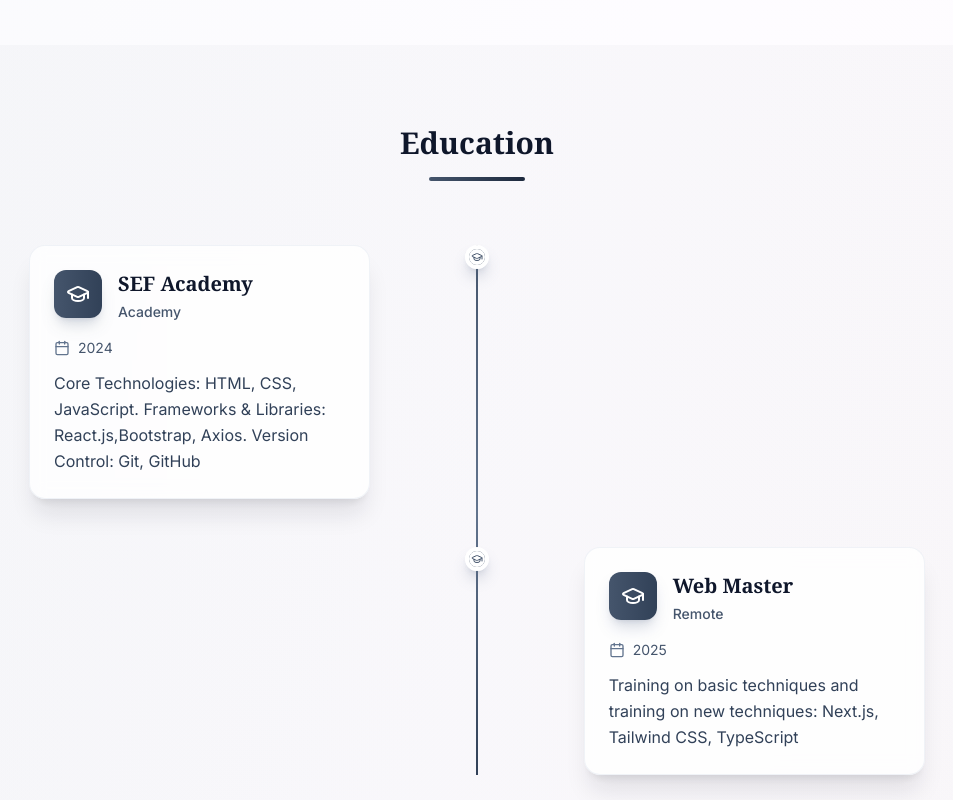
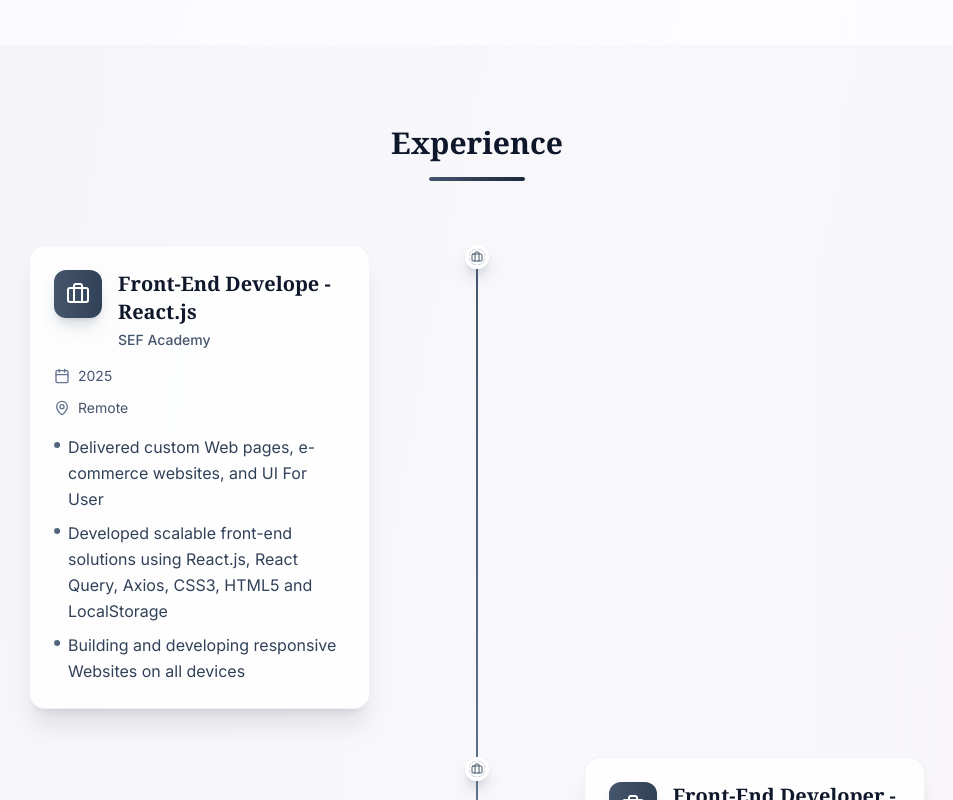
Before and after one commit to Abdogoher/Abdallah-Portfoilo, a Next.js app: page /en in a window 1280 px wide. Shown: the part 1400-2200 px from the top of the page, without its empty margins (163-1116 px from the left). Built offline with nearby package versions, Linux system fonts and the light colour scheme.

Commit message:
create exprience section

```diff
--- a/app/[locale]/page.tsx
+++ b/app/[locale]/page.tsx
@@ -5,6 +5,7 @@ import Skills from "@/sections/Skills";
 import Projects from "@/sections/Projects";
 import Contact from "@/sections/Contact";
 import Education from "@/sections/Education";
+import Experience from "@/sections/Experience";
 
 
 export default function Home() {
@@ -19,6 +20,7 @@ export default function Home() {
       </a>
       <Hero locale={locale} />
       <Skills />
+      <Experience />
       <Education />
       <Projects locale={locale} />
       <Contact />
--- a/messages/ar.json
+++ b/messages/ar.json
@@ -58,29 +58,27 @@
   "Experience": {
     "title": "الخبرة",
     "freelance": {
-      "title": "مطور واجهات أمامية مستقل",
-      "company": "عمل حر",
-      "duration": "مارس 2025 - الحالي",
+      "title": "متدرب مطور واجهات أمامية - React.js",
+      "company": " اكاديمية SEF Academy",
+      "duration": " 2024",
       "location": "عن بعد",
       "details": [
-        "تسليم صفحات هبوط مخصصة، مواقع تجارة إلكترونية، وواجهة مستخدم لمنصة ذكاء اصطناعي للرعاية الصحية",
-        "تطوير حلول واجهات أمامية قابلة للتطوير باستخدام React.js، Next.js، Tailwind CSS، TypeScript، React Query، Axios، Firebase، Stripe، و shadcn/ui",
-        "دمج دعم متعدد اللغات وبوابات دفع آمنة، مما يعزز إمكانية الوصول وثقة المستخدم",
-        "الحفاظ على رضا العملاء بنسبة 100% من المراجعات 5 نجوم ونسبة عودة العملاء أكثر من 70%",
-        "التعاون مع العملاء على خمسات و Freelancer.com، مما يدفع نمو الأعمال بشكل ملحوظ"
+        "تسليم صفحات ويب مخصصة، مواقع تجارة إلكترونية، وواجهة مستخدم",
+        "تطوير حلول واجهات أمامية قابلة للتطوير باستخدام React.js، React Query، Axios، CSS3,HTML5 و LocalStorage ",
+        "بناء وتطوير مواقع متكامة ومتجاوبة مع جميع الأجهزة"
       ]
     },
     "almdrasa": {
-      "title": "متدرب مطور واجهات أمامية - React.js",
-      "company": "المدرسة",
-      "duration": "مايو 2024 - مارس 2025",
+      "title": "متدرب مطور واجهات أمامية - Next.js",
+      "company": "Web Master",
+      "duration": "2025",
       "location": "عن بعد",
       "details": [
-        "بناء ونشر أكثر من 20 مشروعًا جاهزًا للإنتاج باستخدام React.js، Tailwind CSS، و SCSS",
-        "دمج دعم متعدد اللغات، مما يحسن إمكانية الوصول ومدى وصول المستخدم",
+        "بناء ونشر مشاريع جاهزًة للإنتاج باستخدام React.js، Next.js، Tailwind CSS، و SCSS",
         "تحسين استجابة وأداء واجهة المستخدم، مما يقلل أوقات التحميل بنسبة 20%",
-        "دمج مدفوعات Stripe، معالجة المعاملات الآمنة لأكثر من 100 مستخدم يوميًا",
-        "تنفيذ جلب البيانات في الوقت الفعلي عبر واجهات برمجة التطبيقات، مما يعزز التفاعلية"
+        "تنفيذ جلب البيانات في الوقت الفعلي عبر واجهات برمجة التطبيقات، مما يعزز التفاعلية",
+        "إعادة بناء المواقع القديمة لاحدث الأدوات ولتحسين تجربة المستخدم وجودة الأداء ,باستخدام اطارات العمل و Bootstrap or Tailwind CSS",
+        "العمل مع فريق وتقسيم المهام والتواصل ورفع المهام عبر GitHub"
       ]
     }
   },
--- a/messages/en.json
+++ b/messages/en.json
@@ -58,29 +58,27 @@
   "Experience": {
     "title": "Experience",
     "freelance": {
-      "title": "Freelance Front-End Developer",
-      "company": "Self-Employed",
-      "duration": "Mar 2025 - Present",
+      "title": "Front-End Develope - React.js",
+      "company": "SEF Academy",
+      "duration": "2025",
       "location": "Remote",
       "details": [
-        "Delivered custom landing pages, e-commerce websites, and UI for a health-tech AI platform",
-        "Developed scalable front-end solutions using React.js, Next.js, Tailwind CSS, TypeScript, React Query, Axios, Firebase, Stripe, and shadcn/ui",
-        "Integrated multi-language support and secure payment gateways, enhancing accessibility and user trust",
-        "Maintained strong client satisfaction with 100% 5-star reviews and a 70%+ return client rate",
-        "Collaborated with clients on Khamsat and Freelancer.com, driving measurable business growth"
+        "Delivered custom Web pages, e-commerce websites, and UI For User",
+        "Developed scalable front-end solutions using React.js, React Query, Axios, CSS3, HTML5 and LocalStorage",
+        "Building and developing responsive Websites on all devices"
       ]
     },
     "almdrasa": {
-      "title": "Front-End Developer Intern - React.js",
-      "company": "Almdrasa",
-      "duration": "May 2024 - Mar 2025",
+      "title": "Front-End Developer - Next.js",
+      "company": "Web MASTER",
+      "duration": " 2025 ",
       "location": "Remote",
       "details": [
-        "Built and deployed 20+ production-ready projects using React.js, Tailwind CSS, and SCSS",
-        "Integrated multi-language support, improving accessibility and user reach",
+        "Built and deployed several projects using React.js, Next.js, Tailwind CSS, and SCSS",
         "Enhanced UI responsiveness and performance, reducing load times by 20%",
-        "Integrated Stripe payments, handling secure transactions for over 100 daily users",
-        "Implemented real-time data fetching via APIs, boosting user interactivity"
+        "Implemented real-time data fetching via APIs, boosting user interactivity",
+        "Rebuilding old sites with the latest tools to improve user experience and performance quality, using frameworks and Bootstrap or Tailwind CSS.",
+        "Working with a team, dividing tasks, communicating, and uploading tasks via GitHub"
       ]
     }
   },
--- a/sections/Education.tsx
+++ b/sections/Experience.tsx
@@ -1,30 +1,34 @@
-"use client";
+"use client"
+
 import { useTranslations } from "next-intl";
-import { motion } from "framer-motion";
-import { Calendar, GraduationCap } from "lucide-react";
+import { motion } from 'framer-motion';
+import { Briefcase, Calendar, MapPin} from "lucide-react";
 
-const Education = () => {
-  const t = useTranslations("Education");
+const Experience = () => {
 
-  const educationEntries = [
-    {
-      key: "almdrasa",
-      institution: t("almdrasa.institution"),
-      degree: t("almdrasa.degree"),
-      duration: t("almdrasa.duration"),
-      details: t("almdrasa.details"),
-    },
-    {
-      key: "zagazig",
-      institution: t("zagazig.institution"),
-      degree: t("zagazig.degree"),
-      duration: t("zagazig.duration"),
-      details: t("zagazig.details"),
-    },
-  ];
+    const t = useTranslations("Experience");
+
+    const experienceEntries = [
+      {
+        key: "freelance",
+        title: t("freelance.title"),
+        company: t("freelance.company"),
+        duration: t("freelance.duration"),
+        location: t("freelance.location"),
+        details: t.raw("freelance.details"),
+      },
+      {
+        key: "almdrasa",
+        title: t("almdrasa.title"),
+        company: t("almdrasa.company"),
+        duration: t("almdrasa.duration"),
+        location: t("almdrasa.location"),
+        details: t.raw("almdrasa.details"),
+      },
+    ];
 
   return (
-    <section className="py-16 sm:py-20 relative overflow-hidden">
+    <section className="pt-16 sm:py-20 relative overflow-hidden">
       <div className="absolute inset-0 bg-linear-to-r from-slate-600/3 via-gray-500/3 to-zinc-600/3 pointer-events-none" />
       <div className="container mx-auto px-4 relative z-10">
         <motion.div
@@ -42,7 +46,7 @@ const Education = () => {
         <div className="relative max-w-4xl mx-auto">
           {/* Timeline line */}
           <div className="absolute left-1/2 sm:left-1/2 top-0 w-0.5 bg-linear-to-b from-slate-600 via-slate-500 to-slate-700 h-full transform -translate-x-1/2 shadow-lg shadow-slate-500/20"></div>
-          {educationEntries.map((entry, index) => (
+          {experienceEntries.map((entry, index) => (
             <motion.article
               key={entry.key}
               className={`mb-12 flex flex-col sm:flex-row items-start w-full ${
@@ -59,14 +63,14 @@ const Education = () => {
               {/* Mobile Timeline dot */}
               <div className="block sm:hidden absolute left-1/2 w-4 h-4 bg-linear-to-r from-slate-600 to-slate-700 rounded-full transform -translate-x-1/2 z-20 shadow-lg shadow-slate-500/30 border-2 border-white dark:border-slate-900">
                 <div className="w-full h-full bg-white dark:bg-slate-900 rounded-full flex items-center justify-center">
-                  <GraduationCap className="w-2 h-2 text-slate-600" />
+                  <Briefcase className="w-2 h-2 text-slate-600" />
                 </div>
               </div>
 
               {/* Desktop Timeline dot */}
               <div className="hidden sm:block absolute left-1/2 w-6 h-6 bg-linear-to-r from-slate-600 to-slate-700 rounded-full transform -translate-x-1/2 z-20 shadow-lg shadow-slate-500/30 border-4 border-white dark:border-slate-900">
                 <div className="w-full h-full bg-white dark:bg-slate-900 rounded-full flex items-center justify-center">
-                  <GraduationCap className="w-3 h-3 text-slate-600" />
+                  <Briefcase className="w-3 h-3 text-slate-600" />
                 </div>
               </div>
 
@@ -81,14 +85,14 @@ const Education = () => {
                   {/* Header  */}
                   <div className="flex items-start gap-4 mb-4">
                     <div className="shrink-0 w-12 h-12 bg-linear-to-r from-slate-600 to-slate-700 rounded-xl flex items-center justify-center shadow-lg shadow-slate-500/25">
-                      <GraduationCap className="w-6 h-6 text-white" />
+                      <Briefcase className="w-6 h-6 text-white" />
                     </div>
                     <div className="flex-1">
                       <h3 className="font-serif text-xl font-bold text-slate-900 dark:text-white mb-1">
-                        {entry.degree}
+                        {entry.title}
                       </h3>
                       <p className="text-slate-600 dark:text-slate-400 font-medium text-sm">
-                        {entry.institution}
+                        {entry.company}
                       </p>
                     </div>
                   </div>
@@ -98,9 +102,23 @@ const Education = () => {
                       <Calendar className="w-4 h-4 text-slate-500" />
                       <span>{entry.duration}</span>
                     </div>
-                    <p className="text-slate-700 dark:text-slate-300 leading-relaxed">
-                      {entry.details}
-                    </p>
+                    <div className="flex items-center gap-2 text-slate-600 dark:text-slate-400 text-sm">
+                      <MapPin className="w-4 h-4 text-slate-500" />
+                      <span>{entry.location}</span>
+                    </div>
+                    <div className="mt-4">
+                      <ul className="space-y-2">
+                        {entry.details.map((detail: string, i: number) => (
+                          <li
+                            key={i}
+                            className="flex items-start gap-2 text-slate-700 dark:text-slate-300"
+                          >
+                            <div className="w-1.5 h-1.5 bg-linear-to-r from-slate-500 to-slate-600 rounded-full mt-2 shrink-0" />
+                            <span className="leading-relaxed">{detail}</span>
+                          </li>
+                        ))}
+                      </ul>
+                    </div>
                   </div>
                 </div>
               </motion.div>
@@ -110,6 +128,6 @@ const Education = () => {
       </div>
     </section>
   );
-};
+}
 
-export default Education;
+export default Experience
```
